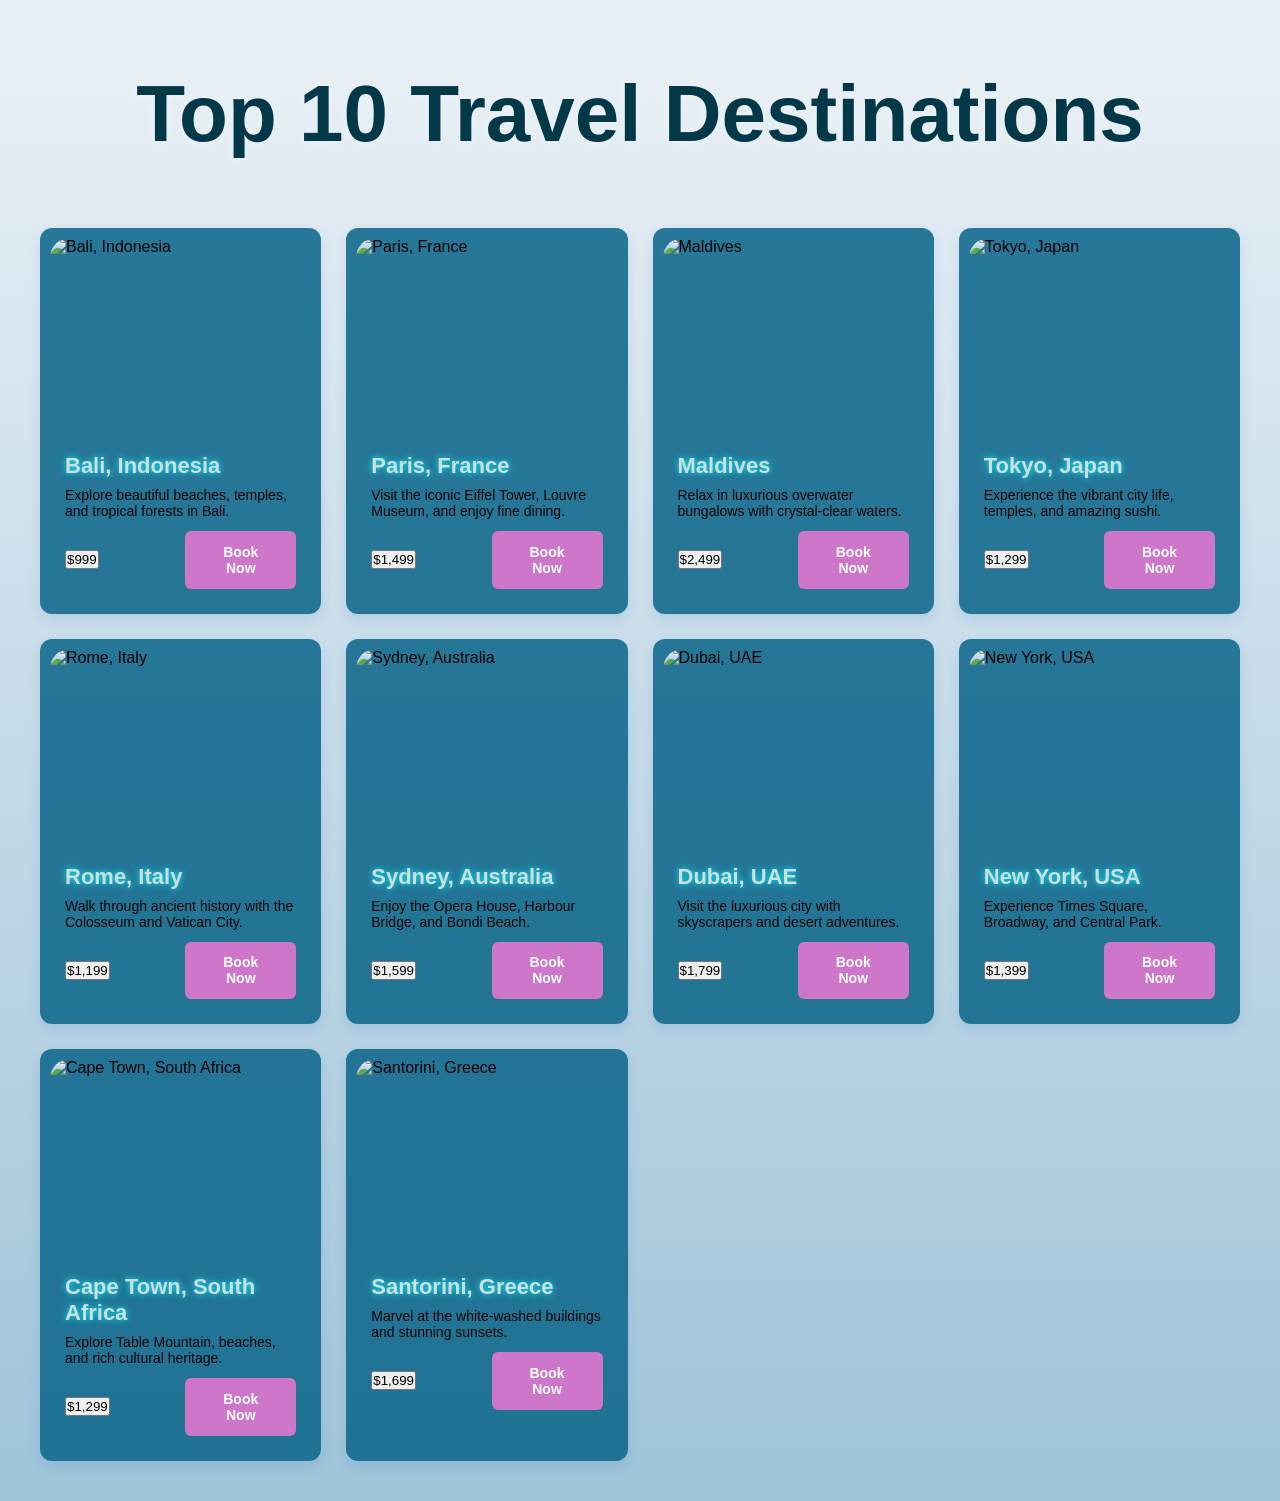
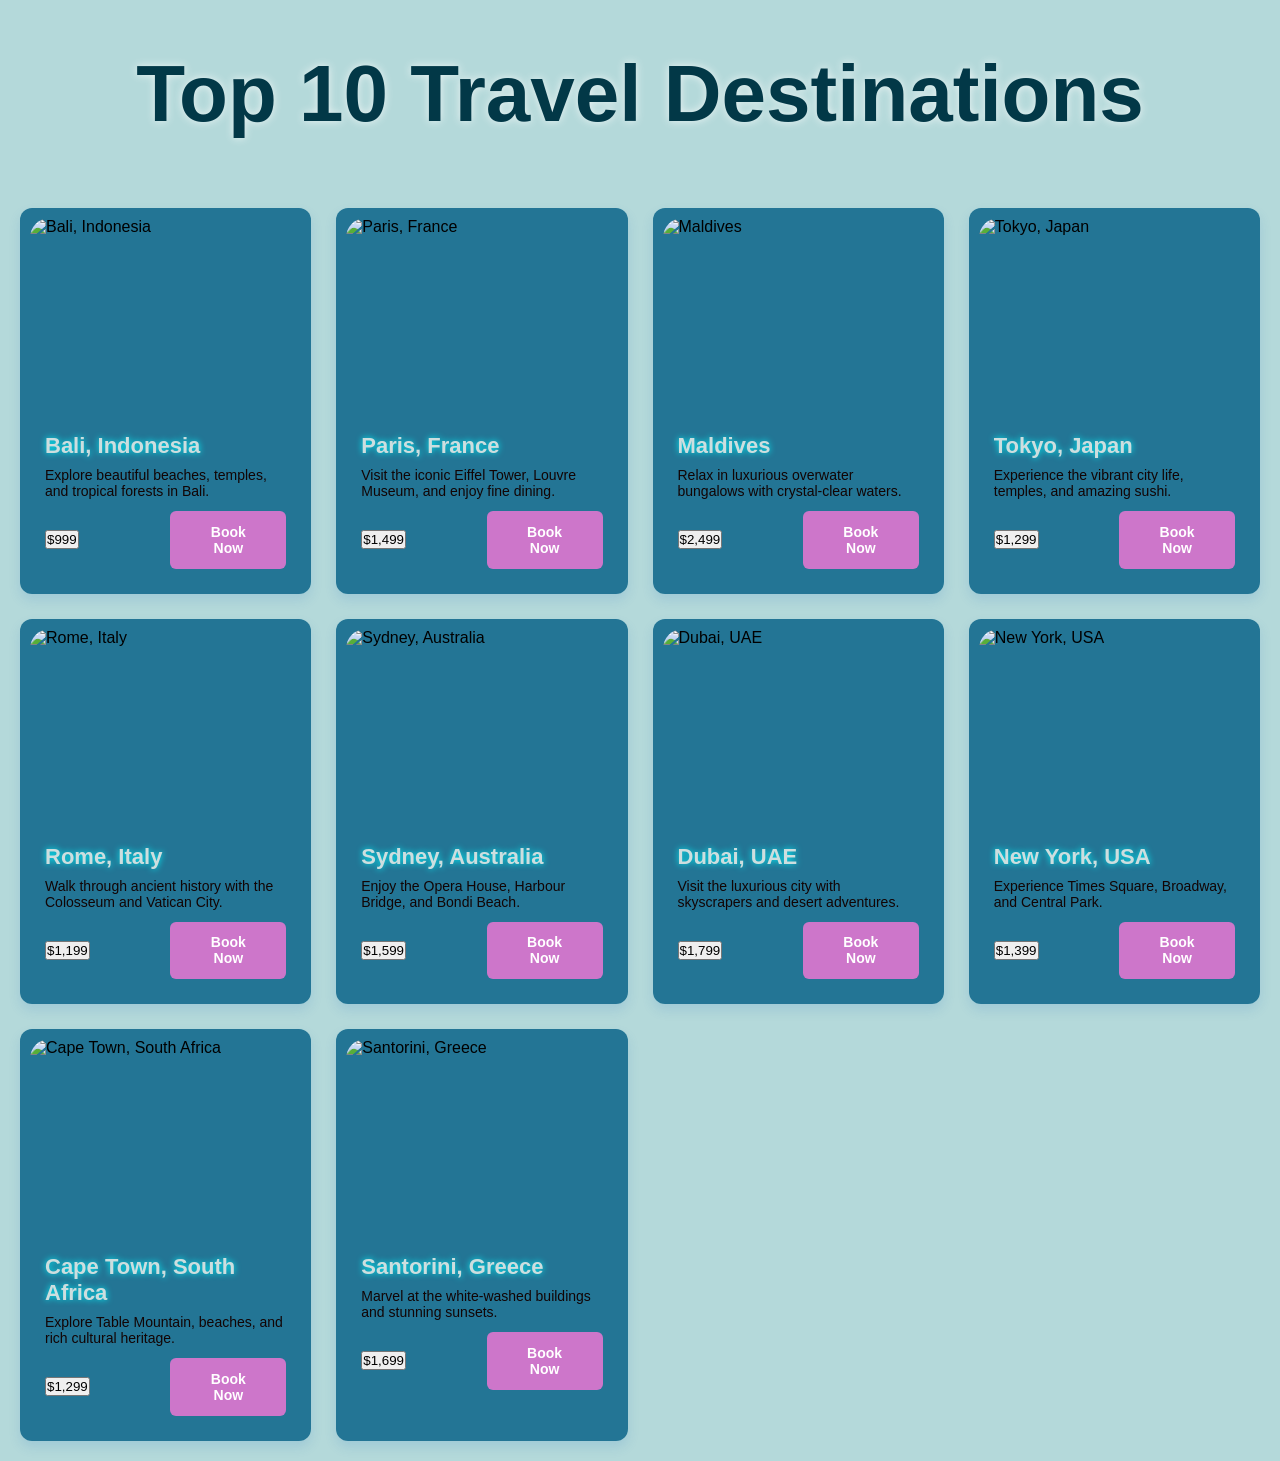

All Changes

--- a/src/main/resources/static/style/destination.css
+++ b/src/main/resources/static/style/destination.css
@@ -8,7 +8,6 @@
 
 .navbar {
     display: flex;
-    justify-content: space-between;
     align-items: center;
     padding: 15px 25px;
     background-color: #5c8c95; 
@@ -39,9 +38,7 @@
   
 
 body {
-    background-image: linear-gradient(to bottom, rgba(214, 227, 238, 0.5), rgba(113, 168, 199, 0.68));    
-    /* text-align: center;  */
-    padding: 20px;
+background-color: #93c8caaf;
 }
 
 .title {
